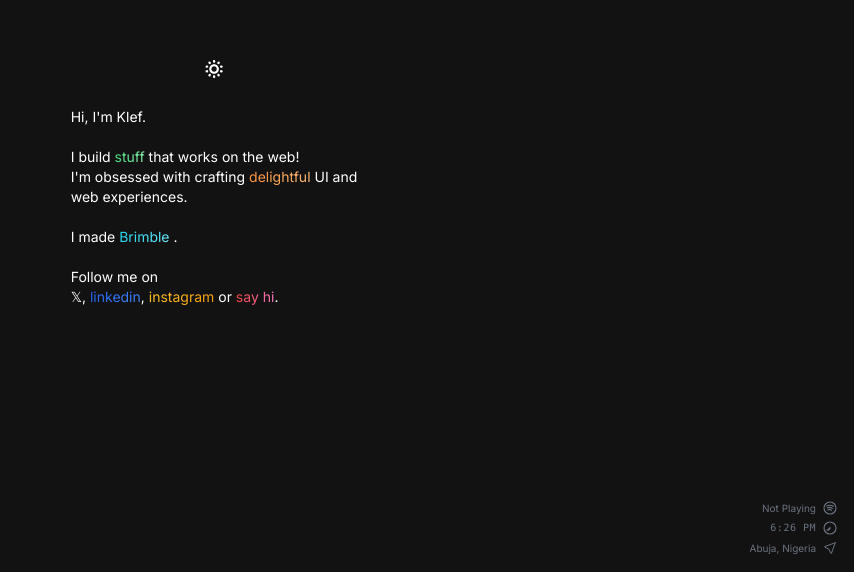
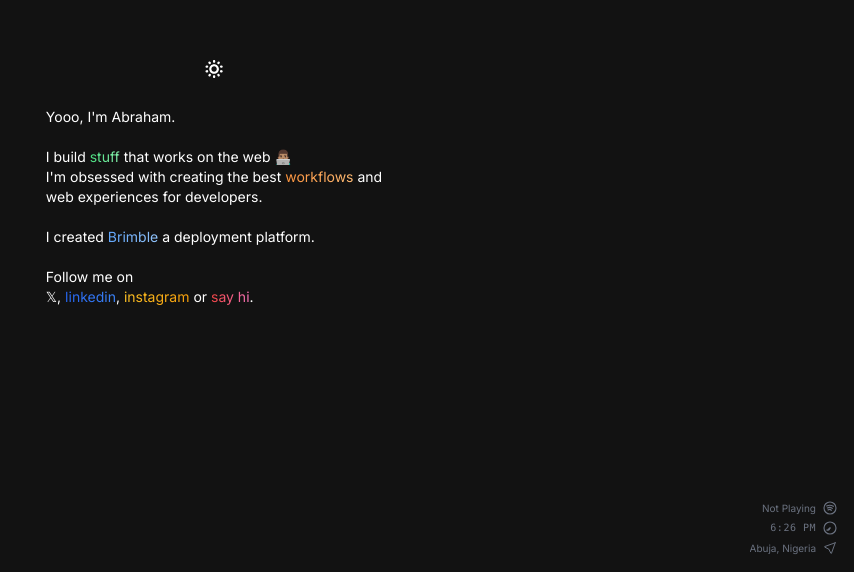
Before and after one commit to klef-dev/klef-dev, a Next.js app: page / in a window 1280 px wide. Shown: the part 228-800 px from the top of the page, without its empty margins (426-1280 px from the left). Built offline with nearby package versions, Linux system fonts and the light colour scheme.

Commit message:
updated content

```diff
--- a/src/app/page.tsx
+++ b/src/app/page.tsx
@@ -1,7 +1,6 @@
 "use client";
 
 import { useTheme } from "next-themes";
-import Image from "next/image";
 
 import Link from "next/link";
 import React from "react";
@@ -47,8 +46,8 @@ export default function Home() {
                         </svg>
                     ) : (
                         <svg
-                            width="64px"
-                            height="64px"
+                            width="40px"
+                            height="40px"
                             viewBox="0 0 24 24"
                             xmlns="http://www.w3.org/2000/svg"
                             className="scale-50 dark:hidden block"
@@ -75,7 +74,7 @@ export default function Home() {
                 </button>
             </div>
             <div className="max-w-2xl px-8 text-sm dark:text-gray-500">
-                Hi, I'm Klef.
+                Yooo, I&apos;m Abraham.
                 <br />
                 <br />I build{" "}
                 <Link
@@ -86,23 +85,21 @@ export default function Home() {
                 >
                     stuff
                 </Link>{" "}
-                that works on the web!
+                that works on the web 👨🏽‍💻
                 <br />
-                I'm obsessed with crafting{" "}
+                I&apos;m obsessed with creating the best{" "}
                 <span className="relative cursor-default bg-gradient-to-r from-orange-400 to-orange-300 bg-clip-text text-transparent decoration-green-500 decoration-2 transition-all after:absolute after:-bottom-0 after:left-0 after:h-[2px] after:w-full after:scale-x-0 after:bg-gradient-to-r after:from-orange-400 after:to-orange-300 after:opacity-80 after:transition-transform after:duration-500 after:ease-spring hover:after:origin-left hover:after:scale-x-100 after:origin-right after:scale-x-0">
-                    delightful
-                </span>{" "}
-                UI and <br /> web experiences.
+                    workflows
+                </span>{" "} and <br /> web experiences for developers.
                 <br />
-                <br />I made{" "}
+                <br />I created{" "}
                 <Link
-                    className="relative bg-gradient-to-r from-cyan-400 to-cyan-300 bg-clip-text text-transparent decoration-green-500 decoration-2 transition-all after:absolute after:-bottom-0 after:left-0 after:h-[2px] after:w-full after:origin-bottom-right after:scale-x-0 after:bg-gradient-to-r after:from-cyan-400 after:to-cyan-300 after:opacity-80 after:transition-transform after:duration-500 after:ease-spring hover:after:origin-bottom-left hover:after:scale-x-100 after:origin-right after:scale-x-0"
+                    className="relative bg-gradient-to-r from-blue-400 to-blue-300 bg-clip-text text-transparent decoration-green-500 decoration-2 transition-all after:absolute after:-bottom-0 after:left-0 after:h-[2px] after:w-full after:origin-bottom-right after:scale-x-0 after:bg-gradient-to-r after:from-blue-400 after:to-blue-300 after:opacity-80 after:transition-transform after:duration-500 after:ease-spring hover:after:origin-bottom-left hover:after:scale-x-100 after:origin-right after:scale-x-0"
                     href="https://brimble.io"
                     target="_blank"
                 >
                     Brimble
-                </Link>{" "}
-                .<br />
+                </Link>{" "} a deployment platform.<br />
                 <br />
                 Follow me on
                 <br />
@@ -117,7 +114,7 @@ export default function Home() {
                 ,{" "}
                 <Link
                     className="relative bg-gradient-to-r from-blue-600 to-blue-500 bg-clip-text text-transparent decoration-green-500 decoration-2 transition-all after:absolute after:-bottom-0 after:left-0 after:h-[2px] after:w-full after:origin-bottom-right after:scale-x-0 after:bg-gradient-to-r after:from-blue-600 after:to-blue-500 after:opacity-80 after:transition-transform after:duration-500 after:ease-spring hover:after:origin-bottom-left hover:after:scale-x-100 after:origin-right after:scale-x-0"
-                    href="https://www.linkedin.com/in/klefcodes/"
+                    href="https://www.linkedin.com/in/klefcodes"
                     rel="noopener"
                     target="_blank"
                 >
@@ -144,7 +141,7 @@ export default function Home() {
 
             <div className="absolute bottom-0 right-0 grid justify-items-end gap-1 p-2 text-[10px] text-gray-500 sm:p-4">
                 <a
-                    href="https://open.spotify.com/user/86poj7ufl4f9wj0un1vdkljsc?si=afb5b42cbdc24214"
+                    href="https://open.spotify.com/user/60c4w28s5vmzo03qrlssmief6?si=0c72c362ccd94fe1"
                     target="_blank"
                     rel="noopener noreferrer"
                     className="grid cursor-cell select-none grid-flow-col gap-1.5 pl-4 transition-all hover:text-gray-300"
@@ -216,7 +213,7 @@ export default function Home() {
                     </svg>
                 </div>
                 <a
-                    href="https://www.google.com/maps/search/Tainan, Taiwan"
+                    href="https://www.google.com/maps/search/Abuja, Nigeria"
                     target="_blank"
                     rel="noopener noreferrer"
                     className="grid cursor-ne-resize select-none grid-flow-col gap-1.5 transition-all hover:text-gray-300"
```
Also changed, not shown: 1 other file (tests, documents, lock files or other folders).
